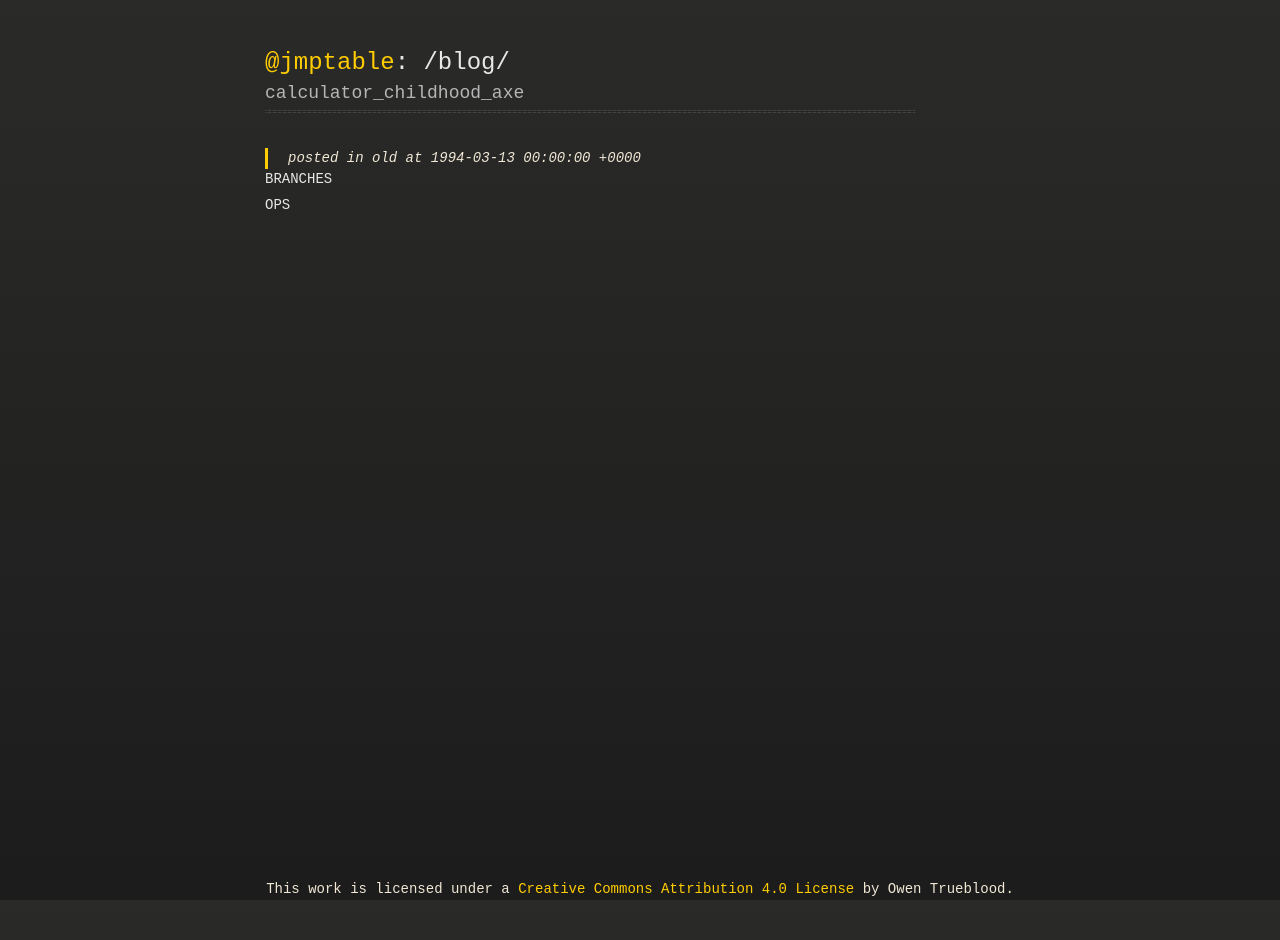
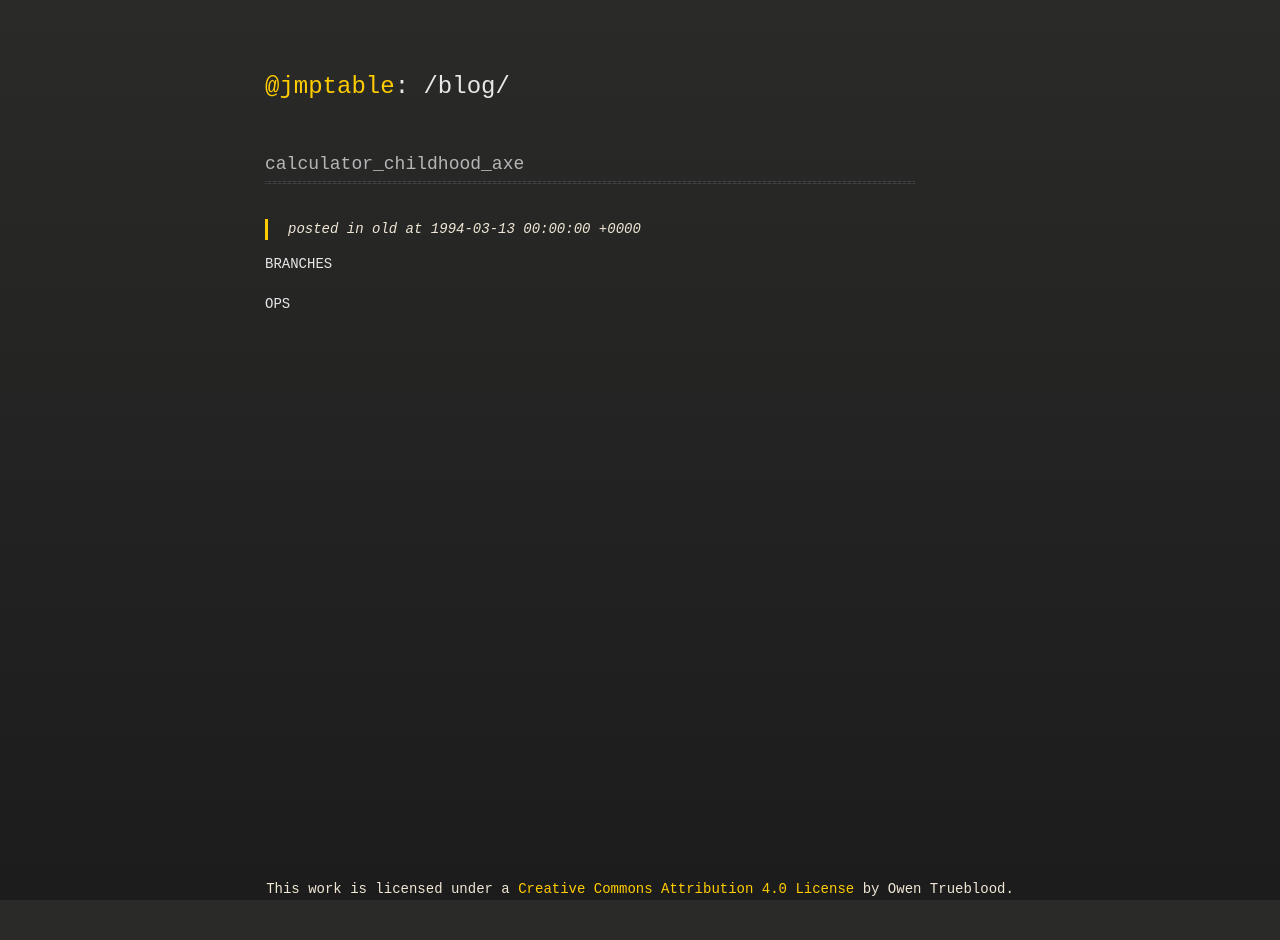
Before and after one commit to jmpinit/old-blog, a Jekyll site: the page built from _posts/1994-03-13-calculator_childhood_axe.md, in a window 1280 px wide. Built offline with Jekyll 4.4.1, drawn with Linux system fonts in a browser that asks for light colours.

Commit message:
Spaced out sections using header padding.

```diff
--- a/_layouts/post.html
+++ b/_layouts/post.html
@@ -6,6 +6,7 @@
     <title>owen (jmptable)</title>
     <link rel="stylesheet" href="{{site.url}}/style/styles.css">
     <link rel="stylesheet" href="{{site.url}}/style/pygment_trac.css">
+    <link rel="stylesheet" href="{{site.url}}/style/post.css">
     <meta name="viewport" content="width=device-width, initial-scale=1, user-scalable=no">
   </head>
   <body>
--- /dev/null
+++ b/style/post.css
@@ -0,0 +1,15 @@
+h1 {
+	padding-top: 1em;
+}
+
+h2 {
+	padding-top: 1em;
+}
+
+h3 {
+	padding-top: 1em;
+}
+
+h4 {
+	padding-top: 1em;
+}
```
